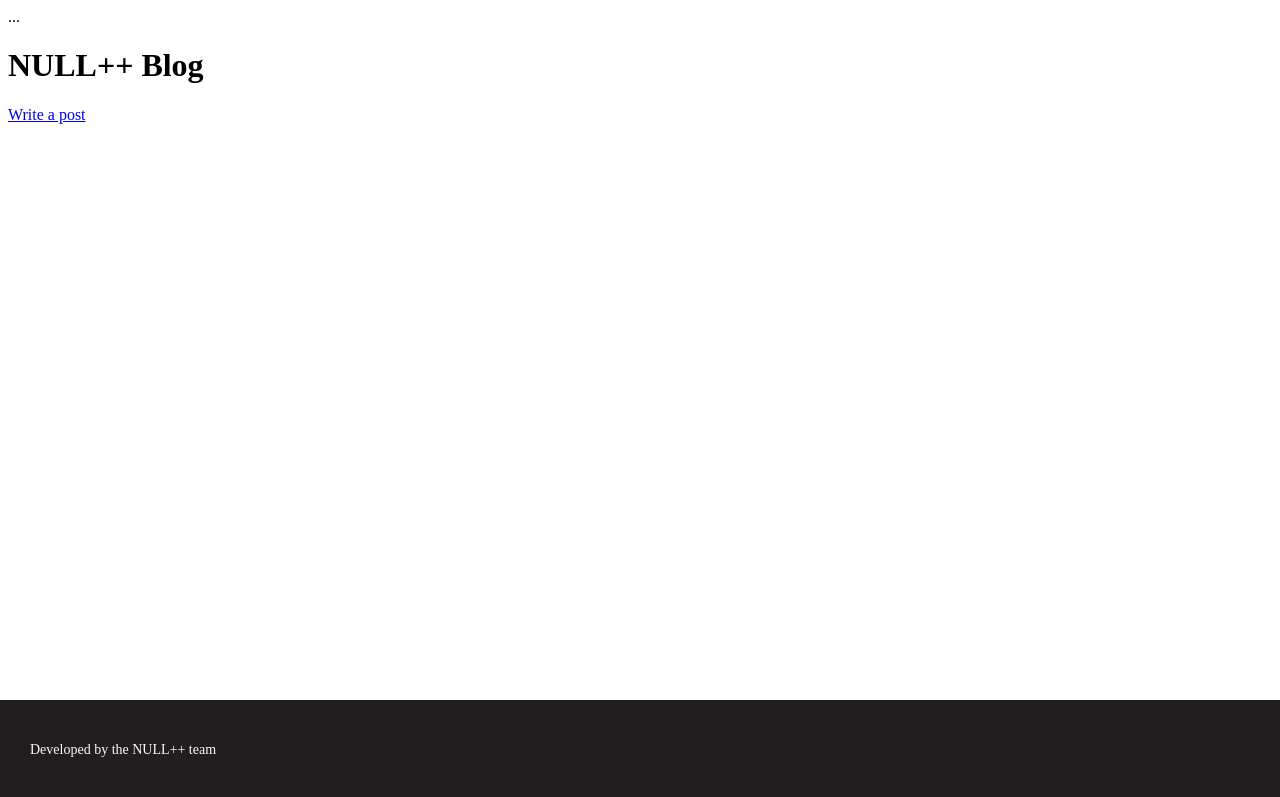
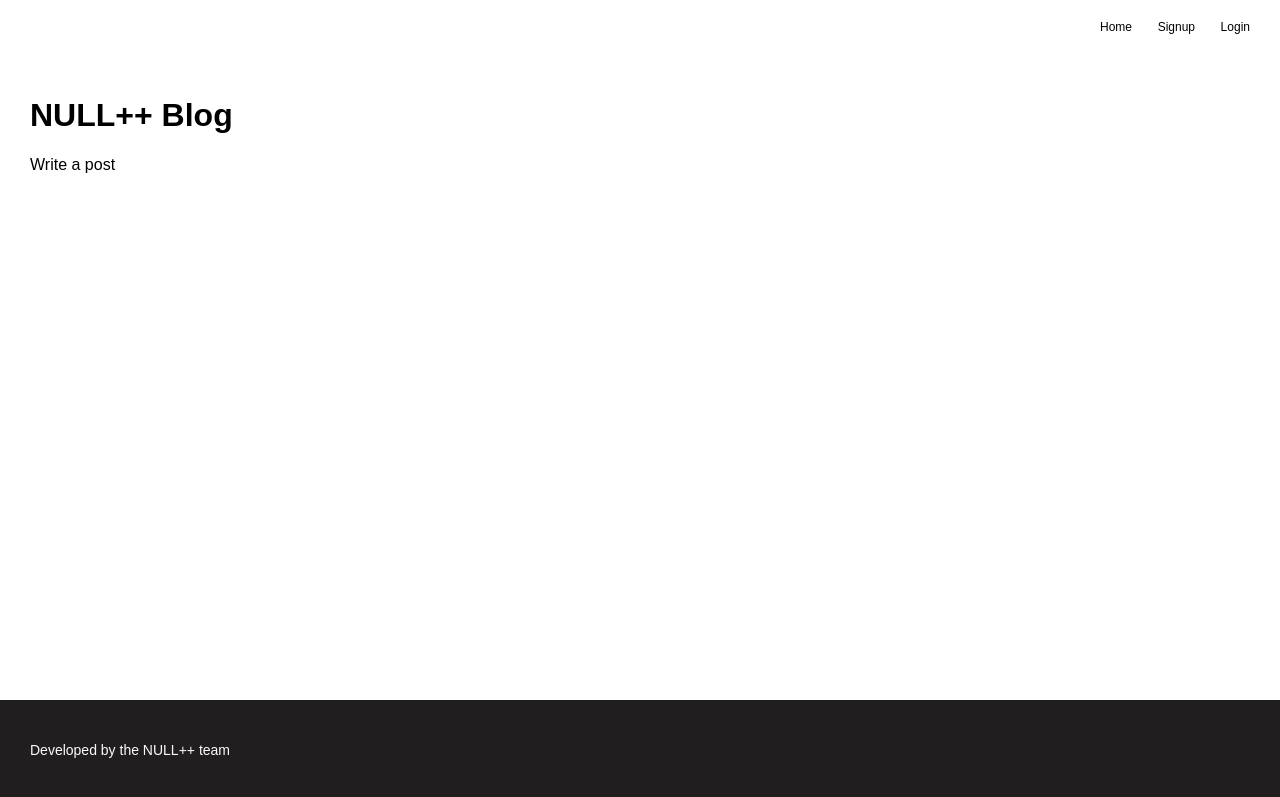
Before and after one commit to JustLearningThings/Null--NLP, a Django app: page / in a window 1280 px wide. Shown: the top 797 px of the page. Run offline with Django 3.2, Linux system fonts and the light colour scheme; data that the repository does not hold is empty.

Commit message:
modified templates

```diff
--- a/null_blog/blog/static/blog/style.css
+++ b/null_blog/blog/static/blog/style.css
@@ -0,0 +1,96 @@
+html, body {
+    margin: 0;
+    padding: 0;
+}
+
+:root {
+    --accent-color: #EF5353;
+}
+
+body {
+    font-family: 'Montserrat', sans-serif;
+}
+
+ul, ol {
+    margin: 0;
+    padding: 0;
+}
+
+ul li, ol li {
+    list-style-type: none;
+}
+
+a {
+    text-decoration: none;
+    color: black;
+}
+
+a:focus {
+    opacity: .8;
+}
+
+button, input[type='submit'] {
+    border: none;
+    background: none;
+}
+
+main {
+    margin: auto 30px;
+}
+
+.post-title {
+    font-family: 'Playfair Display', serif;
+    font-size: 20px;
+    letter-spacing: 2.5%;
+}
+
+.post-p {
+    font-size: 14px;
+    line-height: 125%;
+    letter-spacing: 2.5%;
+}
+
+.post-meta {
+    font-size: 10px;
+    letter-spacing: 2.5%;
+    color: #313131;
+    opacity: .75;
+}
+
+.input {
+    border-radius: 12px;
+    border: 1px solid #69C4F8;
+    background-color: #fbfbfb;
+    box-sizing: border-box;
+    height: 36px;
+    padding: 3px 15px;
+    color: #656565;
+}
+
+.input::placeholder {
+    opacity: .75;
+    color: #656565;
+    font-size: 12px;
+}
+
+.submit {
+    cursor: pointer;
+    background-color: #2EAABB;
+    color: white;
+    border-radius: 12px;
+    border: none;
+    box-shadow: 1px 1px 3px #268997;
+    transition: box-shadow .1s ease;
+}
+
+.submit:hover {
+    transform: scale(.98);
+    box-shadow: 1px 1px 5px #268997;
+}
+
+.error {
+    color: var(--accent-color);
+}
+
+.hidden { display: none; }
+.rotate-180 { transform: rotate(180deg); }
--- a/null_blog/blog/templates/blog/base.html
+++ b/null_blog/blog/templates/blog/base.html
@@ -11,10 +11,7 @@
         {% block styles %} {% endblock %}
     </head>
     <body>
-        {% block nav %} {% endblock %}
         {% block body %} {% endblock %}
-        {% block footer %} {% endblock %}
 
-        <script src="{% static 'blog/base.js' %}"></script>
     </body>
 </html>
--- a/null_blog/blog/templates/blog/nav.html
+++ b/null_blog/blog/templates/blog/nav.html
@@ -1,10 +1,15 @@
-{% extends "./base.html" %}
-{% load static %}
-
-{% block styles %}
-    <link rel="stylesheet" type="text/css" href="{% static 'blog/nav.css' %}">
-{% endblock %}
-
-{% block nav %}
-    ...
-{% endblock %}
+<nav>
+    {% if is_logged_in %}
+        <span id='nav-username'><a href='/profile/{{ user.id }}/'>{{ user.username }}</a></span>
+    {% endif %}
+    <ul>
+        <li><a href="/">Home</a></li>
+        {% if is_logged_in %}
+            <li><a href='/profile/{{ user.id }}/'>Profile</a></li>
+            <li><a href='/logout/'>Logout</a></li>
+        {% else %}
+            <li><a href='/signup/'>Signup</a></li>
+            <li><a href='/login/'>Login</a></li>
+        {% endif %}
+    </ul>
+</nav>
```
Also changed, not shown: null_blog/blog/templates/blog/auth.html (+14 -2 lines).
